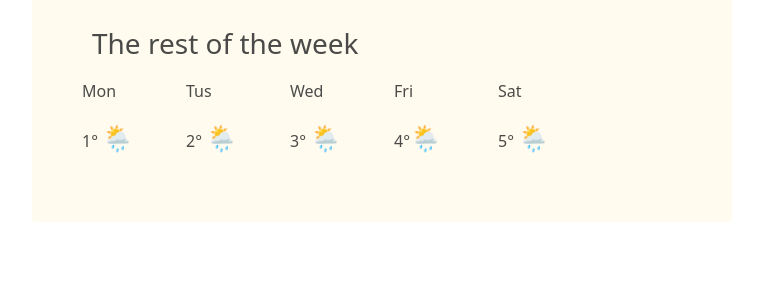
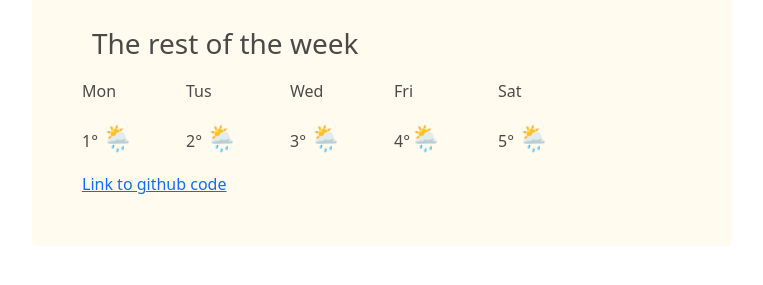
Before and after one commit to linus-linus/weather, a plain HTML site: page index.html in a window 1280 px wide. Shown: the part 481-766 px from the top of the page, without its empty margins (258-1021 px from the left). Drawn offline with nearby package versions, Linux system fonts and the light colour scheme.

Commit message:
GitHub link

```diff
--- a/index.html
+++ b/index.html
@@ -75,6 +75,9 @@
           <p>5° <span class="emoji-week">🌦</span></p>
         </div>
       </div>
+      <a href="https://github.com/linus-linus/weather"
+        >Link to github code</a
+      >
     </div>
     <script src="src/index.js"></script>
   </body>
```
